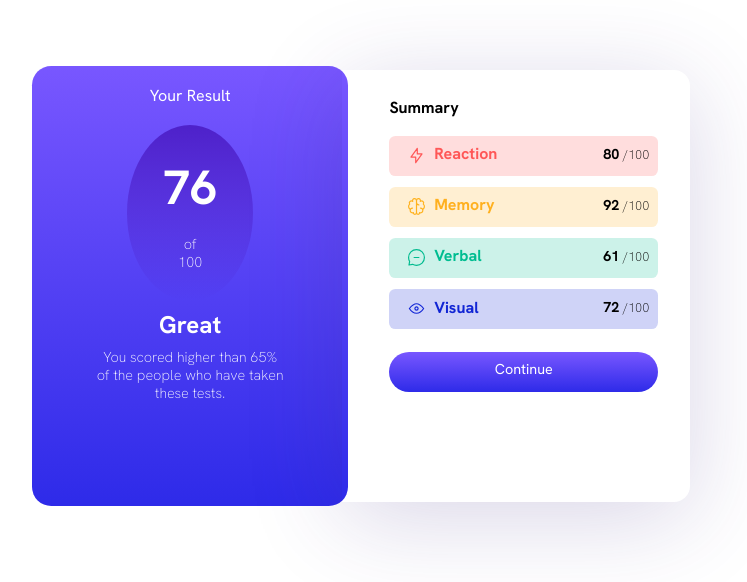
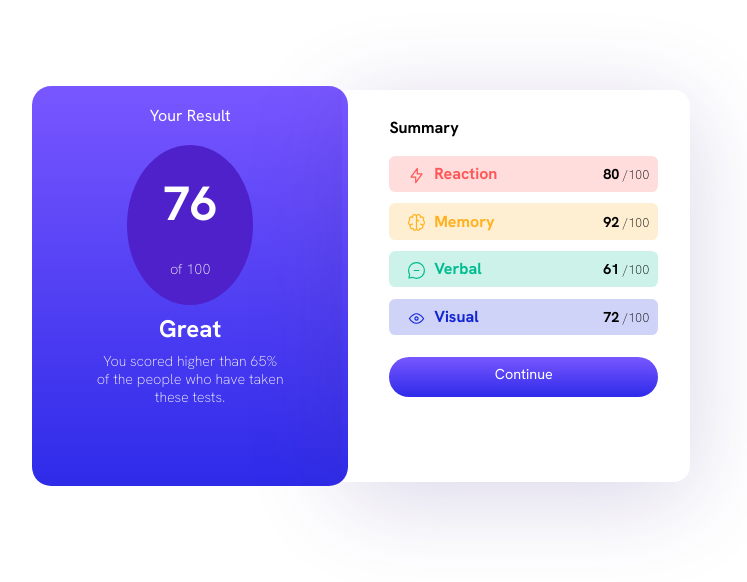
Before and after one commit to MoneebAliKarrar/Results-summary-component, a plain HTML site: page index.html in a window 1280 px wide. Shown: the part 122-704 px from the top of the page, without its empty margins (279-1026 px from the left). Drawn offline with Linux system fonts and the light colour scheme.

Commit message:
worked more with the score circle

```diff
--- a/style.css
+++ b/style.css
@@ -13,22 +13,22 @@ body{
 .theResult{
     background-image:linear-gradient(hsl(252, 100%, 67%), hsl(241, 81%, 54%))  ;
     width: 25%;
-    height: 55%;
+    height: 50%;
     border-radius: 1.2rem;
 }
 .theResult h1{
     text-align: center;
     color: white;
-    font-size: 1rem;
+    font-size: 100%;
     font-weight: normal;
     margin: 1.2rem;
 }
 .score{
     text-align: center;
-    background-image: linear-gradient(hsla(256, 72%, 46%, 1),hsla(241, 72%, 46%, 0)) ;
+    background-color: hsla(256, 72%, 46%, 1);
     width: 40%;
-    height: 40%;
-    border-radius: 50%;
+    height: 40%; /* Set the height to the same value as width for a perfect circle */
+    border-radius: 50%; /* Ensure the container is a circle */
     margin: auto;
     color: white;
     display: flex;
@@ -37,15 +37,18 @@ body{
     justify-content: center;
 }
 #yourscore{
-    font-size: 3rem;
+    font-size: 300%;
     margin: 0;
     font-weight: bold;
-    height: 45%;
+    height: 55%;
+
 }
 .maxscore{
     font-size: .8rem;
-    margin :0;
+    margin-bottom :1rem;
     font-weight: 200;
+    width: 100%;
+
 }
 .theResult h2{
     color: white ;
@@ -62,9 +65,8 @@ body{
 }
 .summary{
     width: 25%;
-    height: 50%;
+    height: 45%;
     padding: 1rem;
-
     box-shadow: 0 1rem 6rem 0 rgba(63, 43, 134, 0.2);
     border-top-right-radius: 1rem;
     border-bottom-right-radius: 1rem;
@@ -95,9 +97,10 @@ body{
     display: block;
     margin: .7rem 0rem;
     width: 90%;
-    height: 1.7rem;
+    height: 12%;
     border-radius: .4rem;
     padding :.4rem;
+
 
 }
 .reaction{
```
